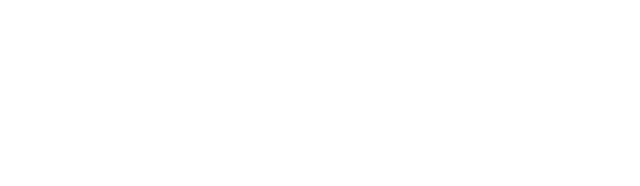
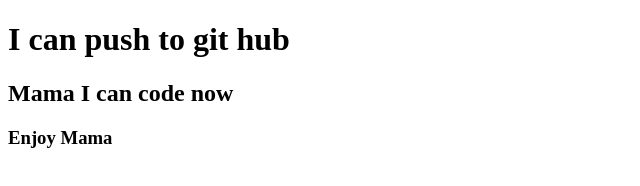
Before and after one commit to SajibBhattacharjee/my-third-repo, a plain HTML site: page index.html in a window 1280 px wide. Shown: the whole page, without its empty margins (0-640 px from the left). Drawn offline with Linux system fonts and the light colour scheme.

Commit message:
added header

```diff
--- a/index.html
+++ b/index.html
@@ -7,6 +7,8 @@
     <title>My third html repo</title>
 </head>
 <body>
-
+    <h1>I can push to git hub</h1>
+    <h2>Mama I can code now</h2>
+    <h3>Enjoy Mama</h3>
 </body>
 </html>
```
